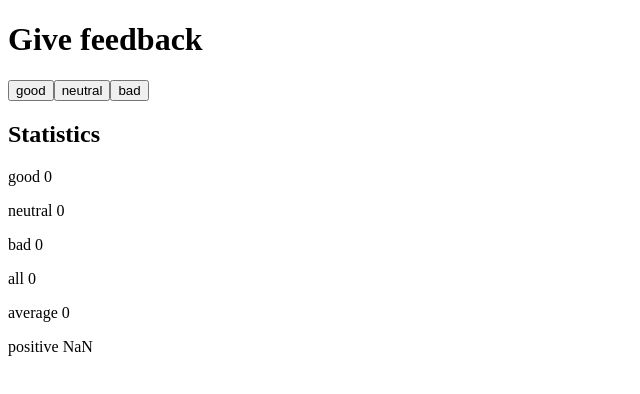
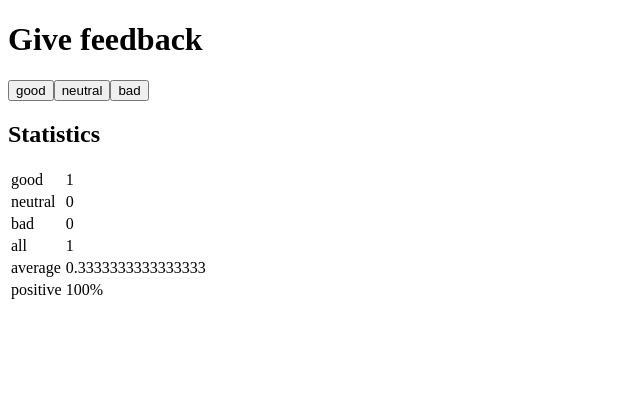
Before and after one commit to cazbacelar/fullstackopen, a React (Create React App) app in the folder part1/unicafe/: page / in a window 1280 px wide. Both pictures are taken after a click on the button "good". Shown: the top 394 px of the page, without its empty margins (0-640 px from the left). Built offline with nearby package versions, Linux system fonts and the light colour scheme.

Commit message:
complete unicafe exercise

```diff
--- a/part1/unicafe/src/App.js
+++ b/part1/unicafe/src/App.js
@@ -1,36 +1,59 @@
-import { useState } from "react";
+import { useState } from "react"
 
-const Statistics = (props) => {
+const Button = ({ handleClick, text }) => {
   return (
-    <div>
-      <p>
-        {props.text} {props.value}
-      </p>
-    </div>
-  );
-};
+    <>
+      <button onClick={handleClick}>{text}</button>
+    </>
+  )
+}
+
+// for displaying a single statistic line
+const StatisticLine = (props) => {
+  return (
+    <tr>
+      <td>{props.text}</td>
+      <td>{props.value}</td>
+    </tr>
+  )
+}
+
+const Statistics = ({ good, neutral, bad }) => {
+  const total = good + neutral + bad
+  const average = total / 3
+  const positive = (good / total) * 100
+
+  if (total === 0) {
+    return <div> No feedback given. </div>
+  }
+
+  return (
+    <table>
+      <StatisticLine text="good" value={good} />
+      <StatisticLine text="neutral" value={neutral} />
+      <StatisticLine text="bad" value={bad} />
+      <StatisticLine text="all" value={total} />
+      <StatisticLine text="average" value={average} />
+      <StatisticLine text="positive" value={positive + "%"} />
+    </table>
+  )
+}
 
 const App = () => {
-  // save clicks of each button to its own state
-  const [good, setGood] = useState(0);
-  const [neutral, setNeutral] = useState(0);
-  const [bad, setBad] = useState(0);
+  const [good, setGood] = useState(0)
+  const [neutral, setNeutral] = useState(0)
+  const [bad, setBad] = useState(0)
 
   return (
     <div>
       <h1>Give feedback</h1>
-      <button>good</button>
-      <button>neutral</button>
-      <button>bad</button>
+      <Button handleClick={() => setGood(good + 1)} text="good" />
+      <Button handleClick={() => setNeutral(neutral + 1)} text="neutral" />
+      <Button handleClick={() => setBad(bad + 1)} text="bad" />
       <h2>Statistics</h2>
-      <Statistics text="good" value={good} />
-      <Statistics text="neutral" value={neutral} />
-      <Statistics text="bad" value={bad} />
-      <Statistics text="all" value={good + neutral + bad} />
-      <Statistics text="average" value={(good + neutral + bad) / 3} />
-      <Statistics text="positive" value={(good / (good + neutral + bad)) * 100} />
+      <Statistics good={good} bad={bad} neutral={neutral} />
     </div>
-  );
-};
+  )
+}
 
-export default App;
+export default App
```
Also changed, not shown: 1 other file (tests, documents, lock files or other folders).
